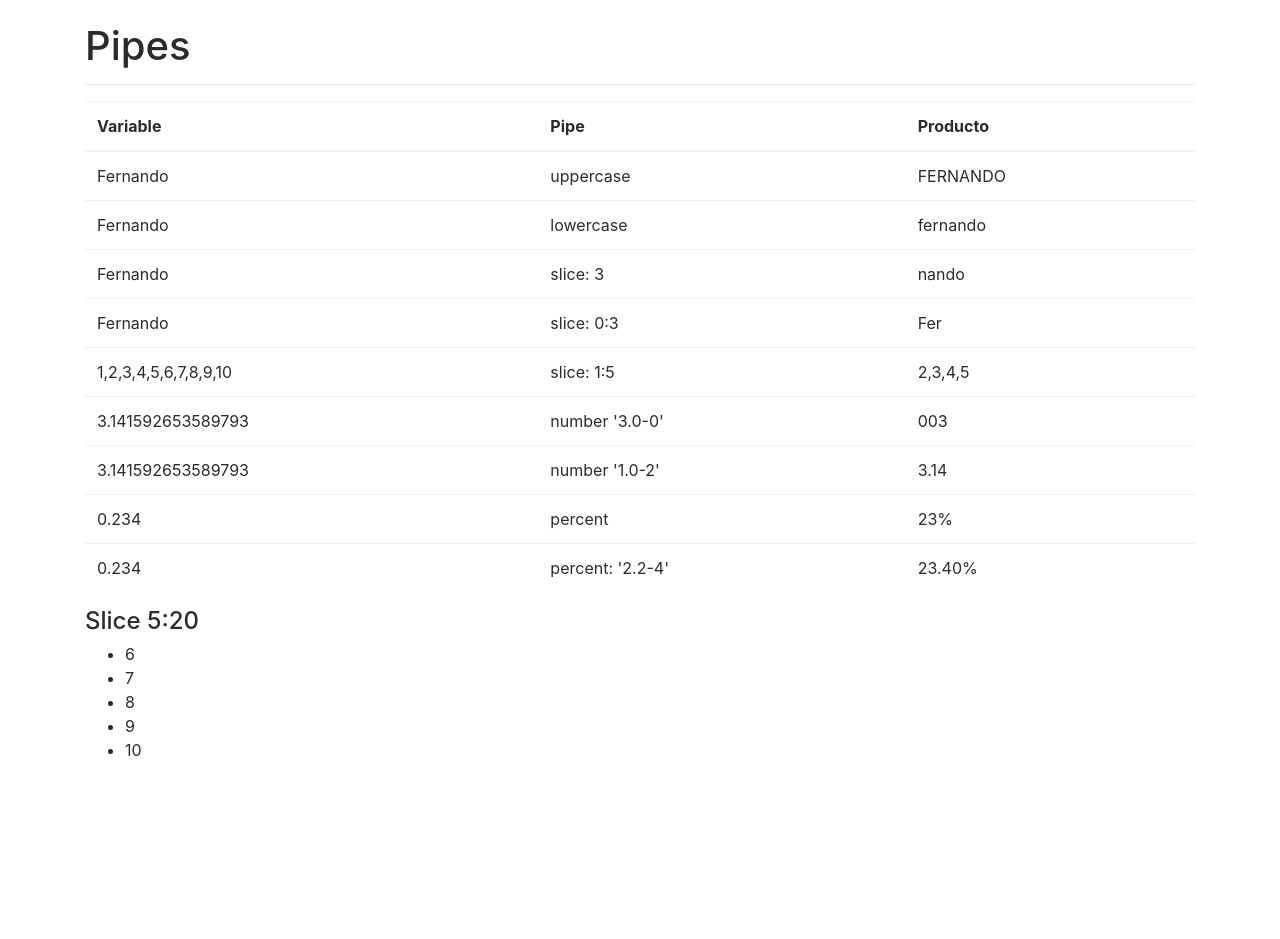
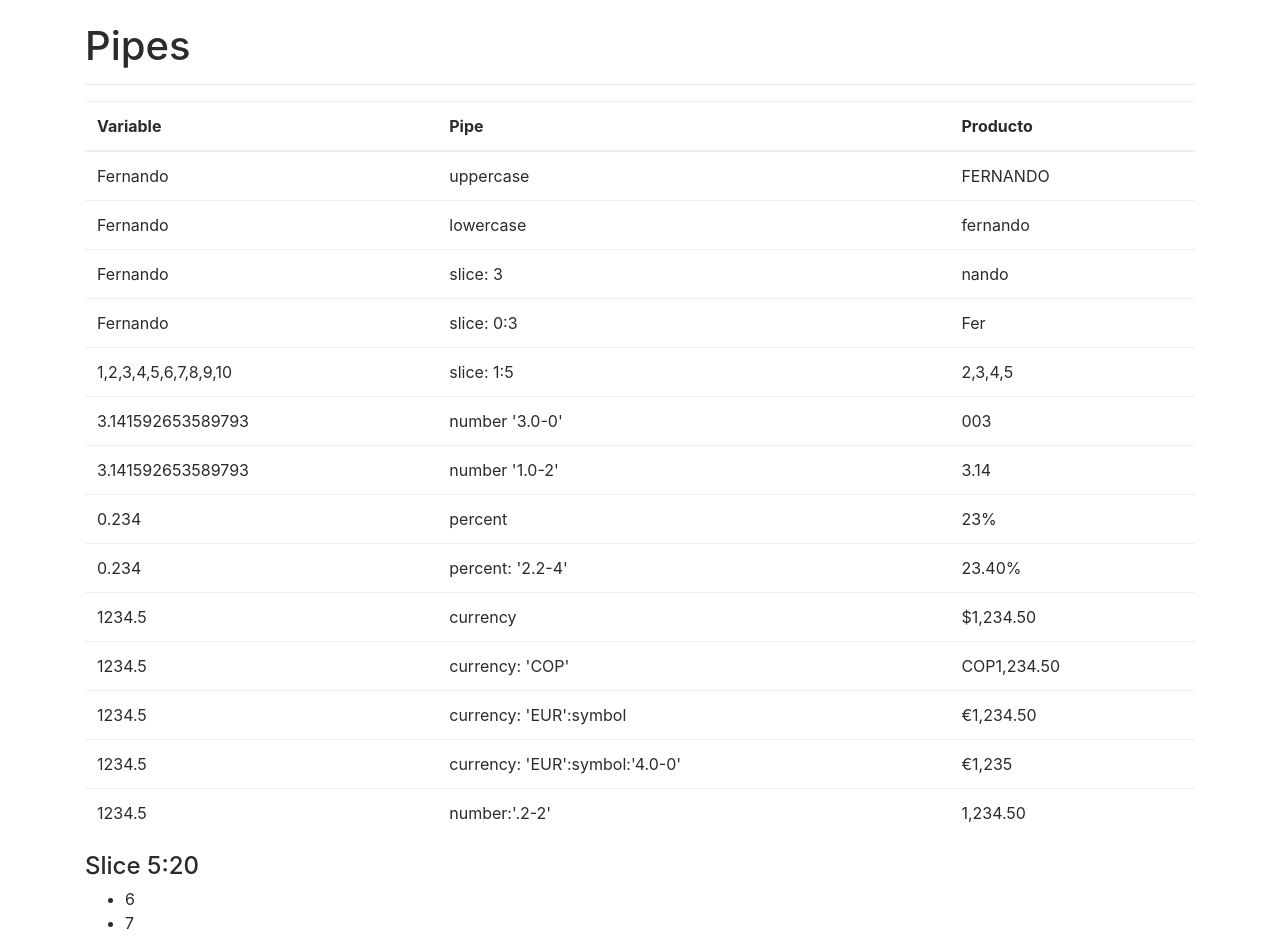
Before and after one commit to CarlosEstevez13/3.pipes, an Angular app: page / in a window 1280 px wide. Shown: the top 939 px of the page. Before the commit the page ends 800 px from the top, so only its background shows below. Built offline with nearby package versions, Linux system fonts and the light colour scheme.

Commit message:
Currency pipe

```diff
--- a/src/app/app.component.html
+++ b/src/app/app.component.html
@@ -65,6 +65,36 @@
         <td>percent: '2.2-4'</td>
         <td>{{a | percent: '2.2-4'}}</td>
       </tr>
+
+      <tr>
+        <td>{{salario}}</td>
+        <td>currency </td>
+        <td>{{salario | currency }}</td>
+      </tr>
+
+      <tr>
+        <td>{{salario}}</td>
+        <td>currency: 'COP' </td>
+        <td>{{salario | currency: 'COP' }}</td>
+      </tr>
+
+      <tr>
+        <td>{{salario}}</td>
+        <td>currency: 'EUR':symbol </td>
+        <td>{{salario | currency: 'EUR':symbol }}</td>
+      </tr>
+
+      <tr>
+        <td>{{salario}}</td>
+        <td>currency: 'EUR':symbol:'4.0-0' </td>
+        <td>{{salario | currency: 'EUR':symbol:'4.0-0' }}</td>
+      </tr>
+
+      <tr>
+        <td>{{salario}}</td>
+        <td>number:'.2-2' </td>
+        <td>{{salario | number:'.2-2' }}</td>
+      </tr>
     </tbody>
   </table>
 
--- a/src/app/app.component.ts
+++ b/src/app/app.component.ts
@@ -14,4 +14,5 @@
 
   a = 0.234;
 
+  salario = 1234.5;
 }
```
